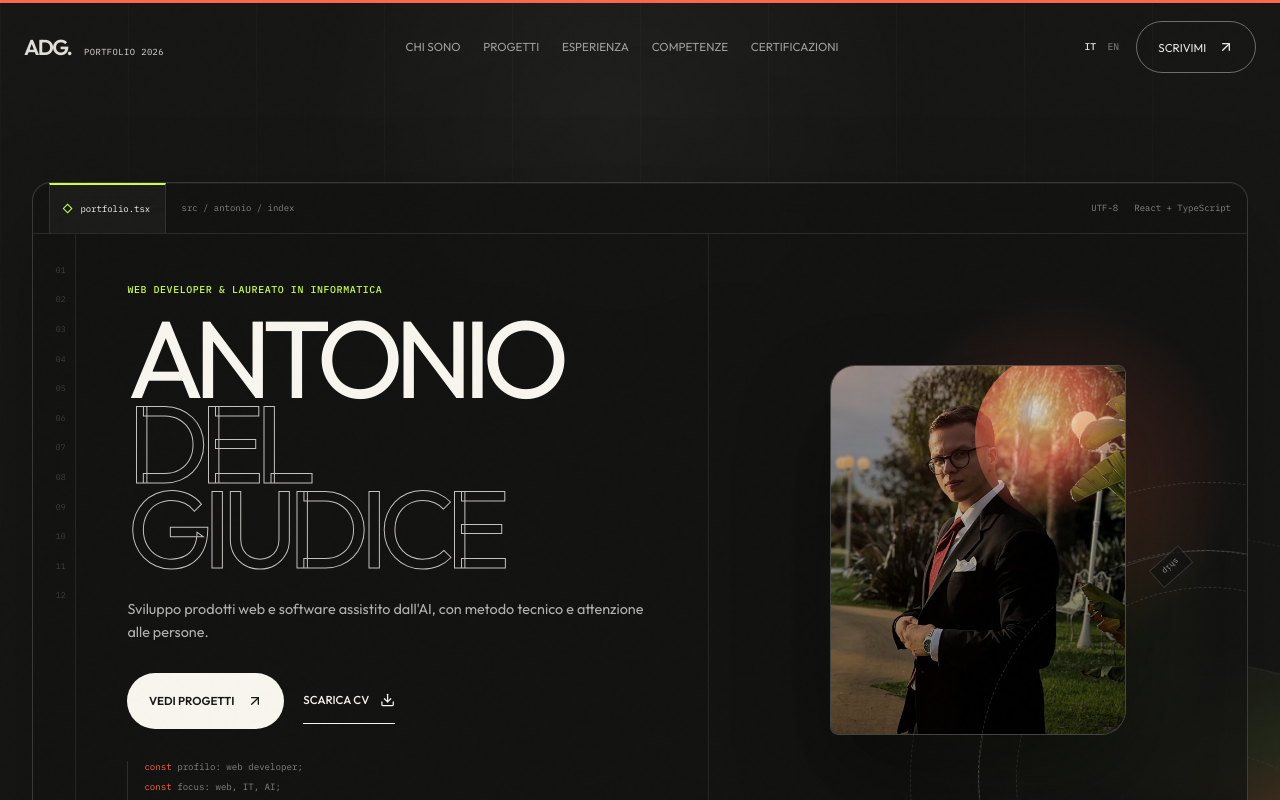
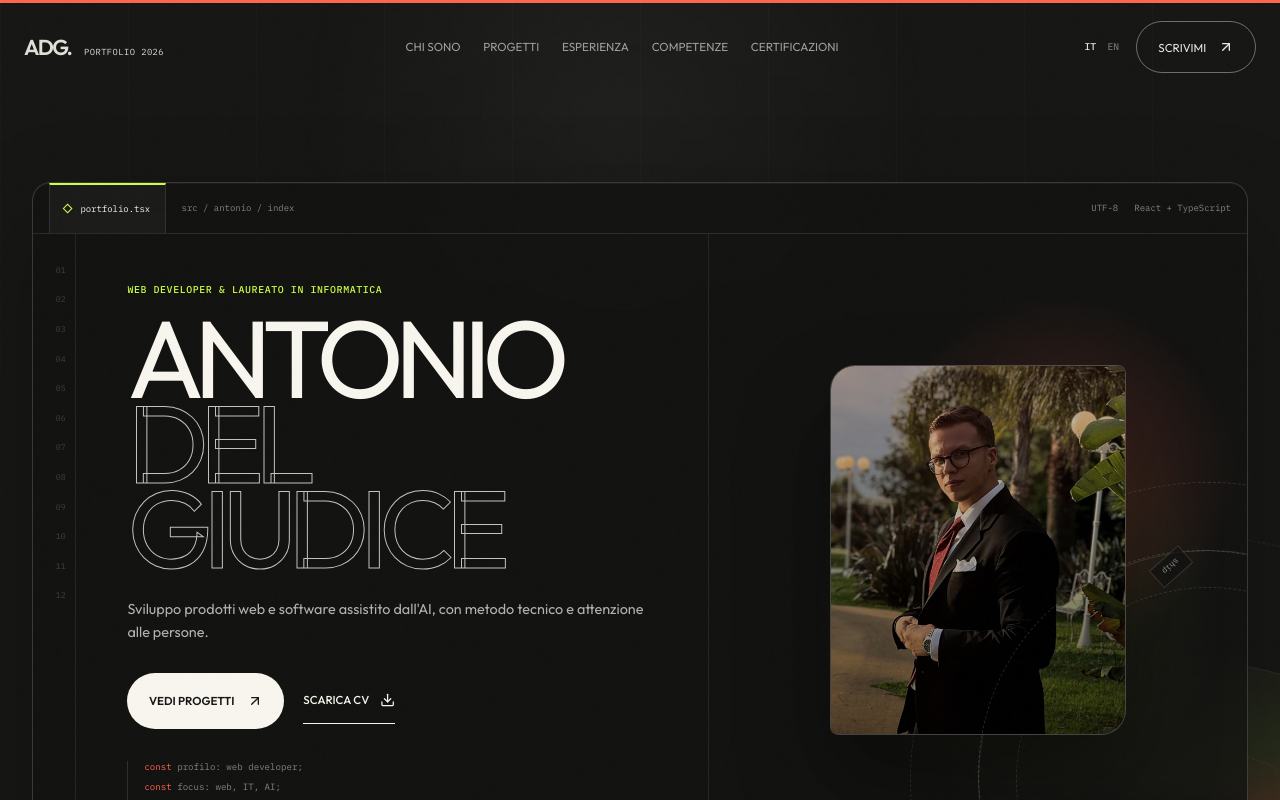
Before and after one commit to antoniodg517/portfolio, a React (Vite) app: page / in a window 1280 px wide. Shown: the top 800 px of the page. Built offline with nearby package versions, Linux system fonts and the light colour scheme.

Commit message:
fix: remove portrait glow overlay

```diff
--- a/src/app/components/Hero.tsx
+++ b/src/app/components/Hero.tsx
@@ -44,7 +44,6 @@ export function Hero({ lang }: { lang: Lang }) {
             <div className="hero-visual">
               <motion.div className="hero-orbit" style={{ rotate: orbitRotate }} initial={{ opacity: 0, scale: .82 }} animate={{ opacity: 1, scale: 1 }} transition={{ duration: 1.1, delay: .2 }} aria-hidden="true"><i /><i /><i /></motion.div>
               <motion.div className="hero-portrait" style={{ y: portraitY }} initial={{ opacity: 0, scale: .8 }} animate={{ opacity: 1, scale: 1 }} transition={{ duration: 1, delay: .2, ease: [0.16, 1, .3, 1] }}>
-                <div className="portrait-glow" aria-hidden="true" />
                 <img src="/profile.jpg" alt="Antonio Del Giudice" loading="eager" />
               </motion.div>
               <motion.div className="hero-signal" animate={reduce ? undefined : { rotate: 360 }} transition={{ duration: 18, repeat: Infinity, ease: "linear" }} aria-hidden="true"><span>build</span><span>learn</span><span>ship</span></motion.div>
--- a/src/styles/index.css
+++ b/src/styles/index.css
@@ -102,7 +102,6 @@ img { display: block; max-width: 100%; }
 .hero-portrait { position: absolute; z-index: 3; width: min(37vw, 32rem); aspect-ratio: 1; top: 50%; left: 50%; overflow: hidden; border-radius: 47% 53% 51% 49% / 41% 45% 55% 59%; transform: translate(-50%, -50%); box-shadow: 0 0 0 1px rgba(255,255,255,.22), 0 45px 90px rgba(0,0,0,.42); }
 .hero-portrait::after { position: absolute; inset: 0; background: linear-gradient(165deg, rgba(255,103,77,.12), transparent 48%, rgba(0,0,0,.55)); content: ""; }
 .hero-portrait img { width: 100%; height: 100%; object-fit: cover; object-position: 50% 23%; filter: brightness(.72) contrast(1.08) saturate(.78); }
-.portrait-glow { position: absolute; z-index: 2; width: 58%; aspect-ratio: 1; top: -4%; right: -7%; border-radius: 50%; background: radial-gradient(circle at 35% 35%, #fff 0 2%, #ffb36b 14%, var(--coral) 32%, rgba(255,103,77,0) 69%); mix-blend-mode: screen; opacity: .65; }
 .portrait-label { position: absolute; z-index: 4; right: 9%; bottom: 8%; color: rgba(255,255,255,.76); font: 400 .55rem/1 var(--font-mono); letter-spacing: .08em; text-transform: uppercase; }
 .hero-summary { position: absolute; z-index: 8; bottom: 2.7rem; left: 0; width: min(25rem, 34%); }
 .hero-summary p { margin: 0 0 1.3rem; color: rgba(255,255,255,.7); font-size: .9rem; line-height: 1.65; }
```
